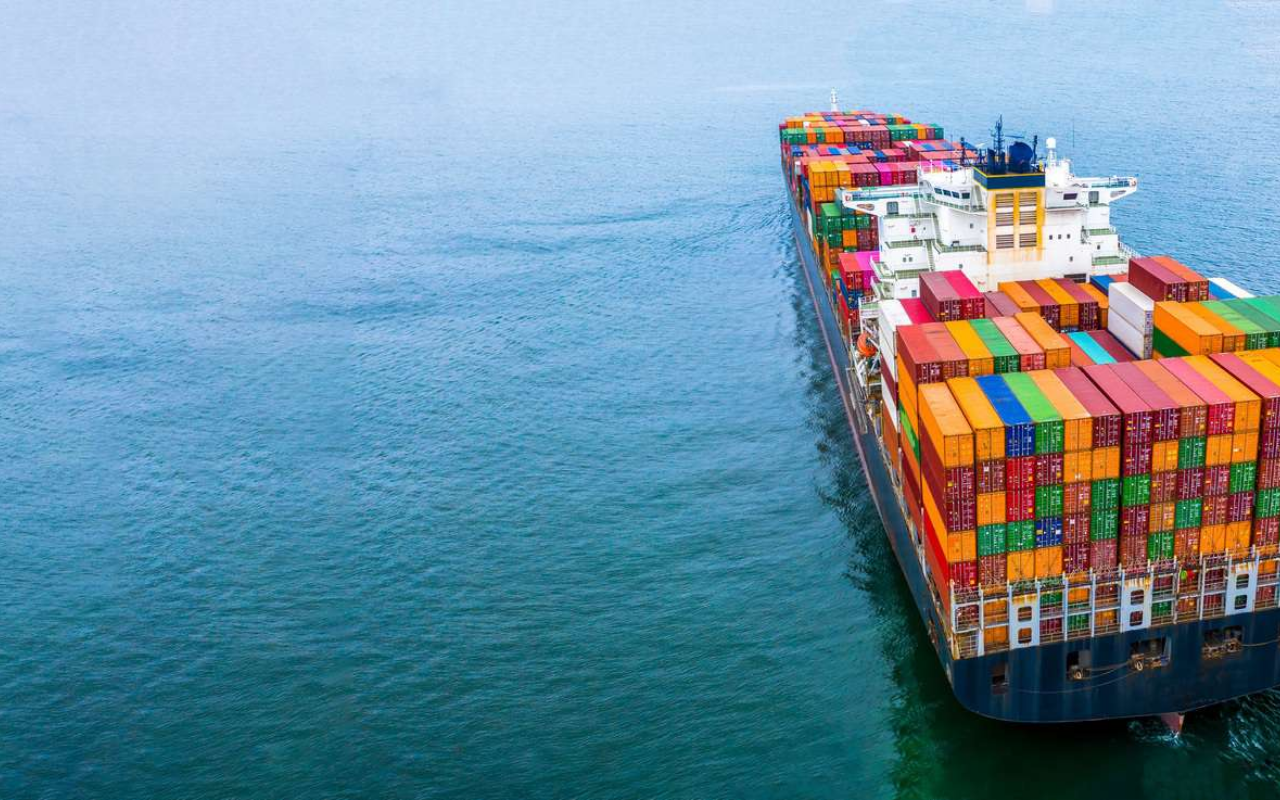
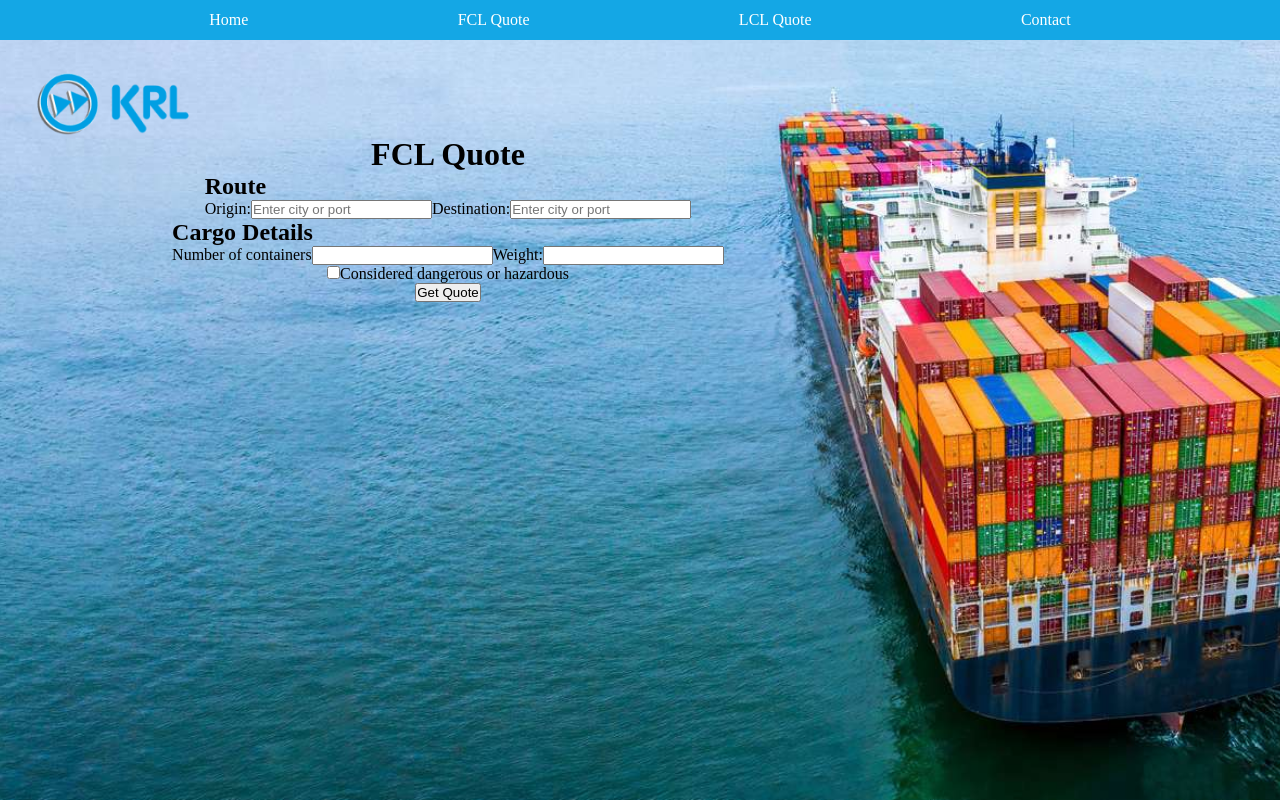
Before and after one commit to PaulGallagher37/quote_generator, a React (Create React App) app: page /fclquote in a window 1280 px wide. Before the commit this address had no page. Built offline with nearby package versions, Linux system fonts and the light colour scheme; a web font is replaced by a local one.

Commit message:
added lcl quote component

```diff
--- a/src/App.css
+++ b/src/App.css
@@ -94,6 +94,7 @@ a {
   background-color:#14a7e5;
   cursor: pointer;
   font-size: 1.5rem;
+  margin: 0.75rem;
 }
 
 /*LCL Quote CSS*/
--- a/src/App.js
+++ b/src/App.js
@@ -2,8 +2,9 @@
 import { BrowserRouter, Routes, Route, Link } from 'react-router-dom';
 import './App.css';
 import Home from './components/Home';
-import Quote from './components/Quote';
+import LCL_Quote from './components/LCL_Quote';
 import Contact from './components/Contact';
+import FCL_Quote from './components/FCL_Quote';
 
 
 function App() {
@@ -11,7 +12,8 @@ function App() {
     <BrowserRouter>
         <Routes>
           <Route path="/" element={<Home />} />
-          <Route path="quote" element={<Quote />} />
+          <Route path="fclquote" element={<FCL_Quote />} />
+          <Route path="lclquote" element={<LCL_Quote />} />
           <Route path="contact" element={<Contact />} />
         </Routes>
     </BrowserRouter>
--- /dev/null
+++ b/src/components/FCL_Quote.js
@@ -0,0 +1,33 @@
+import Navbar from "./Navbar";
+
+function FCL_Quote() {
+    return(
+        <div>
+            <Navbar />
+            <div className="quote-container">
+                <h1>FCL Quote</h1>
+                <div>
+                    <h2>Route</h2>
+                    <label>Origin:</label>
+                    <input placeholder="Enter city or port"></input>
+                    <label>Destination:</label>
+                    <input placeholder="Enter city or port"></input>
+                </div>
+                <div>
+                    <h2>Cargo Details</h2>
+                    <label>Number of containers</label>
+                    <input></input>
+                    <label>Weight:</label>
+                    <input></input>
+                </div>
+                <div>
+                    <input type="checkbox"></input>
+                    <label>Considered dangerous or hazardous</label>
+                </div>
+                <button>Get Quote</button>
+            </div>
+        </div>
+    )
+};
+
+export default FCL_Quote;
--- a/src/components/Home.js
+++ b/src/components/Home.js
@@ -14,7 +14,10 @@ function Home() {
                     <p className="home-p">All Worldwide Sea Ports & All Worldwide Airports</p>
                     <p className="home-p">Any Type of Cargo – Hazardous, Abnormal Loads</p>
                     <p className="home-p">Full Container Loads (FCL) & Less Container Loads (LCL)</p>
-                    <Link to="quote"><button className="home-button">Get Quote</button></Link>
+                    <div>
+                        <Link to="fclquote"><button className="home-button">FCL Quote</button></Link>
+                        <Link to="lclquote"><button className="home-button">LCL Quote</button></Link>
+                    </div>
                 </div>
             </div>
         </div>
--- a/src/components/Quote.js
+++ b/src/components/LCL_Quote.js
@@ -1,10 +1,11 @@
 import Navbar from "./Navbar";
 
-function Quote() {
+function LCL_Quote() {
     return(
         <div>
             <Navbar />
             <div className="quote-container">
+                <h1>LCL Quote</h1>
                 <div>
                     <h2>Route</h2>
                     <label>Origin:</label>
@@ -31,4 +32,4 @@ function Quote() {
     )
 };
 
-export default Quote;
+export default LCL_Quote;
--- a/src/components/Navbar.js
+++ b/src/components/Navbar.js
@@ -11,7 +11,10 @@ function Navbar() {
                         <Link to="/"><p>Home</p></Link>
                     </li>
                     <li className="navbar-li">
-                        <Link to="/quote"><p>Quote</p></Link>
+                        <Link to="/fclquote"><p>FCL Quote</p></Link>
+                    </li>
+                    <li className="navbar-li">
+                        <Link to="/lclquote"><p>LCL Quote</p></Link>
                     </li>
                     <li className="navbar-li">
                         <Link to="/contact"><p>Contact</p></Link>
```
